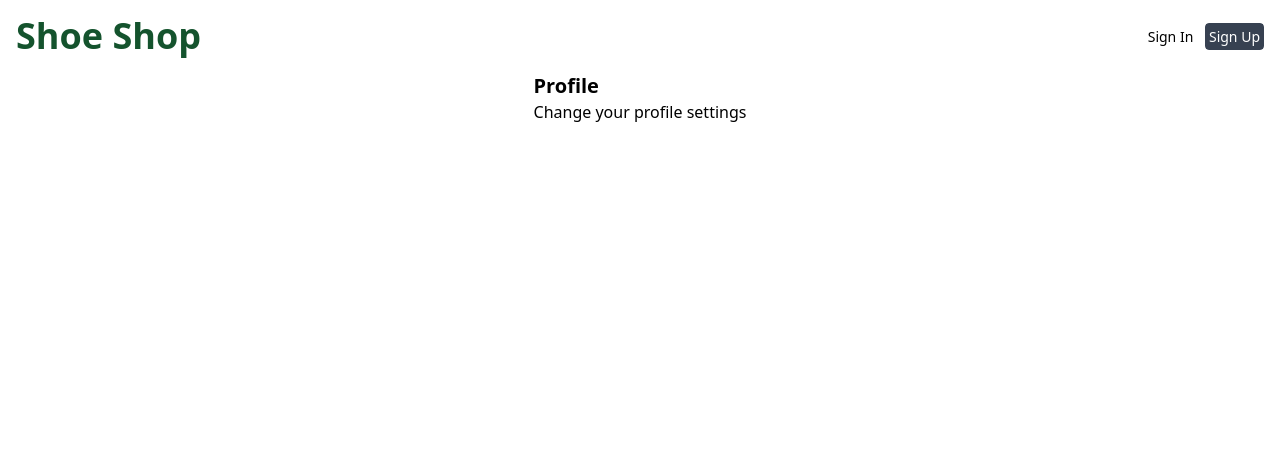
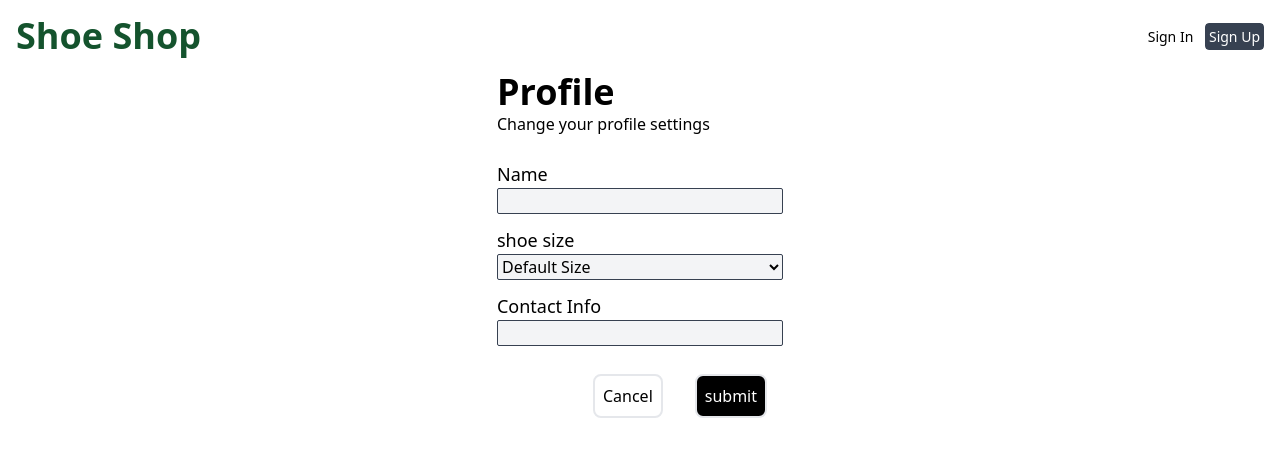
Before and after one commit to duclongbox/Bastketball-Shop-Website, a React (Create React App) app in the folder client/: page /profile/edit in a window 1280 px wide. Shown: the top 456 px of the page. Built offline with nearby package versions, Linux system fonts and the light colour scheme; no server answers.

Commit message:
finish profile part

```diff
--- a/client/src/components/Cart.jsx
+++ b/client/src/components/Cart.jsx
@@ -70,7 +70,10 @@ const Cart = ({updateState}) => {
     window.location.reload();
   };
   return (
+    <div>
+    <div className="border-t border-gray-300 w-full"></div>
     <div className="h-screen flex">
+
       <div className="bg-gray-50">
         <LeftColumn userName={userInfo} updateState={updateState}></LeftColumn>
       </div>
@@ -198,6 +201,7 @@ const Cart = ({updateState}) => {
       </div>
       </div>
     </div>
+    </div>
   );
 };
 
--- a/client/src/components/logIn/LogIn.jsx
+++ b/client/src/components/logIn/LogIn.jsx
@@ -31,7 +31,6 @@ const LogIn = ({updateState}) => {
       .then((data) => {
         if (data.success) {
           updateState();
-          console.log(data);
           navigate("/sLogInPage")
         }
       })
--- a/client/src/components/logIn/Profile.jsx
+++ b/client/src/components/logIn/Profile.jsx
@@ -8,9 +8,9 @@ const Profile = ({updateState}) => {
         const fetchData = async () => {
           try {
             let apiData;
-            const response = await fetch("/api/v1/logIn/getCart");
+            const response = await fetch("/api/v1/logIn/token");
             apiData = await response.json();
-            setUserInfo(apiData);
+            setUserInfo(apiData.userInfo)
           } catch (error) {
             console.log(error);
           }
@@ -18,6 +18,8 @@ const Profile = ({updateState}) => {
         fetchData();
       }, []);
   return (
+    <div>
+      <div className="border-t border-gray-300 w-full"></div>
     <div className="h-screen flex">
       <div className="bg-gray-50">
         <LeftColumn
@@ -26,11 +28,12 @@ const Profile = ({updateState}) => {
         ></LeftColumn>
 
       </div>
-        <div className="ml-40 w-2/3">
+        <div className="ml-40 w-2/3 m-10">
         <div className="flex items-center justify-between">
         <p className="font-bold text-xl">Profile</p>
         <Link to="/profile/edit" className="ml-auto px-3 py-0.5 outline text-white   bg-gray-700 hover:bg-black ">Edit</Link>
         </div>
+        <div className="border-t border-gray-300 w-full m-3"></div>
         <div className="p-3 my-8 flex items-center justify-between">
             <div>
             <p className="font-bold">Name</p>
@@ -49,6 +52,7 @@ const Profile = ({updateState}) => {
 
         </div>
     </div>
+    </div>
   )
 }
 
--- a/client/src/components/logIn/ProfileEdit.jsx
+++ b/client/src/components/logIn/ProfileEdit.jsx
@@ -1,15 +1,129 @@
-import React from 'react'
+import React, { useEffect, useState } from "react";
+import { useNavigate } from "react-router-dom";
+import { Link } from "react-router-dom";
+const ProfileEdit = () => {
+  const navigate = useNavigate();
+  const [formData, setFormData] = useState({
+    name: "",
+    shoeSize: "",
+    email: "",
+  });
 
-const ProfileEdit = () => {
+  // get the user inf frm db
+  useEffect(() => {
+    const fetchData = async () => {
+      try {
+        const response = await fetch("/api/v1/logIn/token");
+        const apiData = await response.json();
+        setFormData(apiData);
+      } catch (error) {
+        console.log(error);
+      }
+    };
+    fetchData();
+  }, []);
+
+  const handleInputChange = (e) => {
+    const { name, value } = e.target;
+    setFormData({
+      ...formData,
+      [name]: value,
+    });
+  };
+  const handleSubmit = (e) => {
+    e.preventDefault();
+    fetch("/api/v1/logIn/editProfile", {
+      method: "POST",
+      headers: {
+        "Content-Type": "application/json",
+      },
+      body: JSON.stringify(formData),
+      withCredentials: true,
+    })
+      .then((response) => response.json())
+      .then((data) => {
+        if (data.success === true) {
+          navigate("/profile");
+        }
+      })
+      .catch((error) => console.error(error));
+  };
   return (
-    <div className='flex justify-center'>
-    <div className='flex-col'>
-      <p className='font-bold text-xl'>Profile</p>
-      <p>Change your profile settings</p>
-      <form action=""></form>
+    <div className="flex justify-center">
+      <div className="flex-col">
+        <p className="font-semibold text-4xl">Profile</p>
+        <p>Change your profile settings</p>
+        <form onSubmit={handleSubmit} method="POST" className="mt-6">
+          <div className="my-3">
+            <label htmlFor="name" className="text-lg font-medium">
+              Name
+            </label>
+            <div>
+              <input
+                type="text"
+                id="name"
+                name="name"
+                value={formData.name}
+                onChange={handleInputChange}
+                required
+                className="w-full border rounded-sm bg-gray-100 border-gray-700"
+              />
+            </div>
+          </div>
+          <div className="my-3">
+            <label htmlFor="shoeSize" className="text-lg font-medium">
+              shoe size
+            </label>
+            <div>
+              <select
+                type="text"
+                id="shoeSize"
+                name="shoeSize"
+                value={formData.shoeSize}
+                onChange={handleInputChange}
+                required
+                className="w-full border rounded-sm  bg-gray-100 border-gray-700 focus:outline-none focus:border-blue-500"
+              >
+                <option value="">Default Size</option>
+                <option value="5">3.5</option>
+                <option value="6">4</option>
+                <option value="7">4.5</option>
+                <option value="8">5</option>
+                <option value="9">5.5</option>
+              </select>
+            </div>
+          </div>
+          <div className="my-3">
+            <label htmlFor="email" className="text-lg font-medium">
+              Contact Info
+            </label>
+            <div>
+              <input
+                type="text"
+                id="email"
+                name="email"
+                value={formData.email}
+                onChange={handleInputChange}
+                required
+                className="w-full border bg-gray-100  rounded-sm border-gray-700"
+              />
+            </div>
+          </div>
+          <div className="flex ml-20">
+            <Link to="/profile" className="border-2  rounded-lg p-2 m-4 hover:bg-gray-100 ">
+              Cancel
+            </Link>
+            <button
+              type="submit"
+              className="border-2 p-2 m-4 rounded-lg bg-black text-white hover:bg-gray-700"
+            >
+              submit
+            </button>
+          </div>
+        </form>
+      </div>
     </div>
-    </div>
-  )
-}
+  );
+};
 
-export default ProfileEdit
+export default ProfileEdit;
--- a/client/src/components/logIn/Security.jsx
+++ b/client/src/components/logIn/Security.jsx
@@ -18,7 +18,10 @@ const Security = ({ updateState }) => {
     fetchData();
   }, []);
   return (
+    <div>
+    <div className="border-t border-gray-300 w-full"></div>
     <div className="h-screen flex">
+      <div className="border-t border-gray-500 my-4"></div>
       <div className="bg-gray-50">
         <LeftColumn
           userName={userInfo.userID}
@@ -59,6 +62,7 @@ const Security = ({ updateState }) => {
         </div>
       </div>
     </div>
+    </div>
   );
 };
 
```
Also changed, not shown: 2 other files (tests, documents, lock files or other folders).
